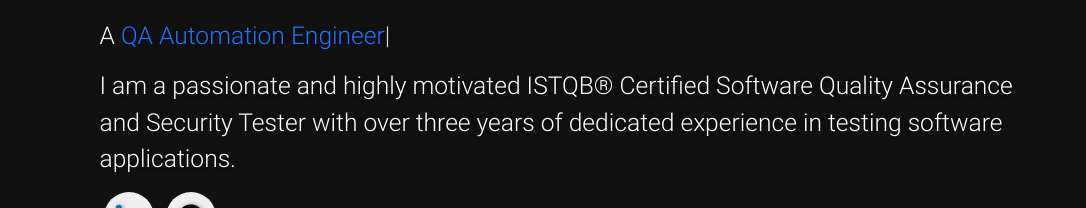
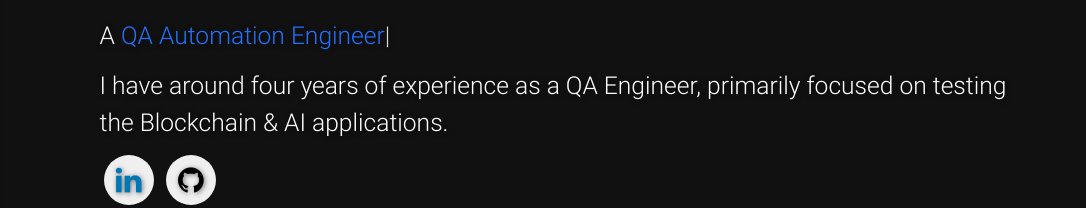
Before and after one commit to aqib-mehmood/aqib-mehmood.github.io, a plain HTML site: page index.html in a window 1280 px wide. Shown: the part 133-341 px from the top of the page, 194-1280 px from the left. Drawn offline with nearby package versions, Linux system fonts and the light colour scheme.

Commit message:
Update index.html

```diff
--- a/index.html
+++ b/index.html
@@ -234,8 +234,7 @@
               <h2>Hi, I'm <span class="teal">Aqib Mehmood.</span></h2>
               <h5 style="color:#fff">A <span class="typing" style="font-weight: 300; color:#2272FF"></span></h5>
               <!-- <h5 style="color:#00796b">A <span class="typing" style="font-weight: 300; color:#fff"></span></h5> -->
-              <h5>I am a passionate and highly motivated ISTQB® Certified Software Quality Assurance and Security Tester
-                with over three years of dedicated experience in testing software applications.</h5>
+              <h5>I have around four years of experience as a QA Engineer, primarily focused on testing the Blockchain & AI applications.</h5>
             </div>
             <div class="social">
               <a href="https://www.linkedin.com/in/aqib-mehmood422/" target="_blank">
```
